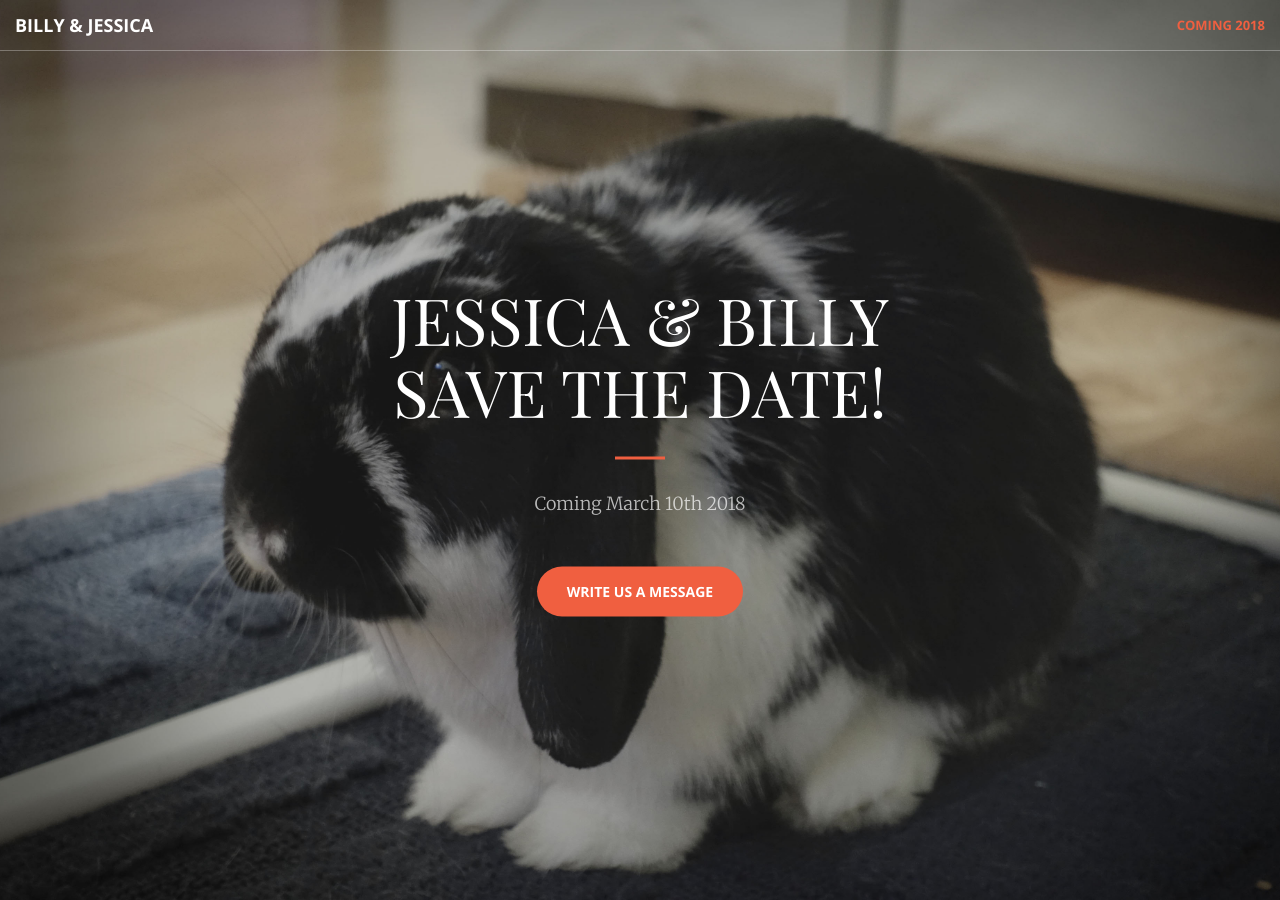
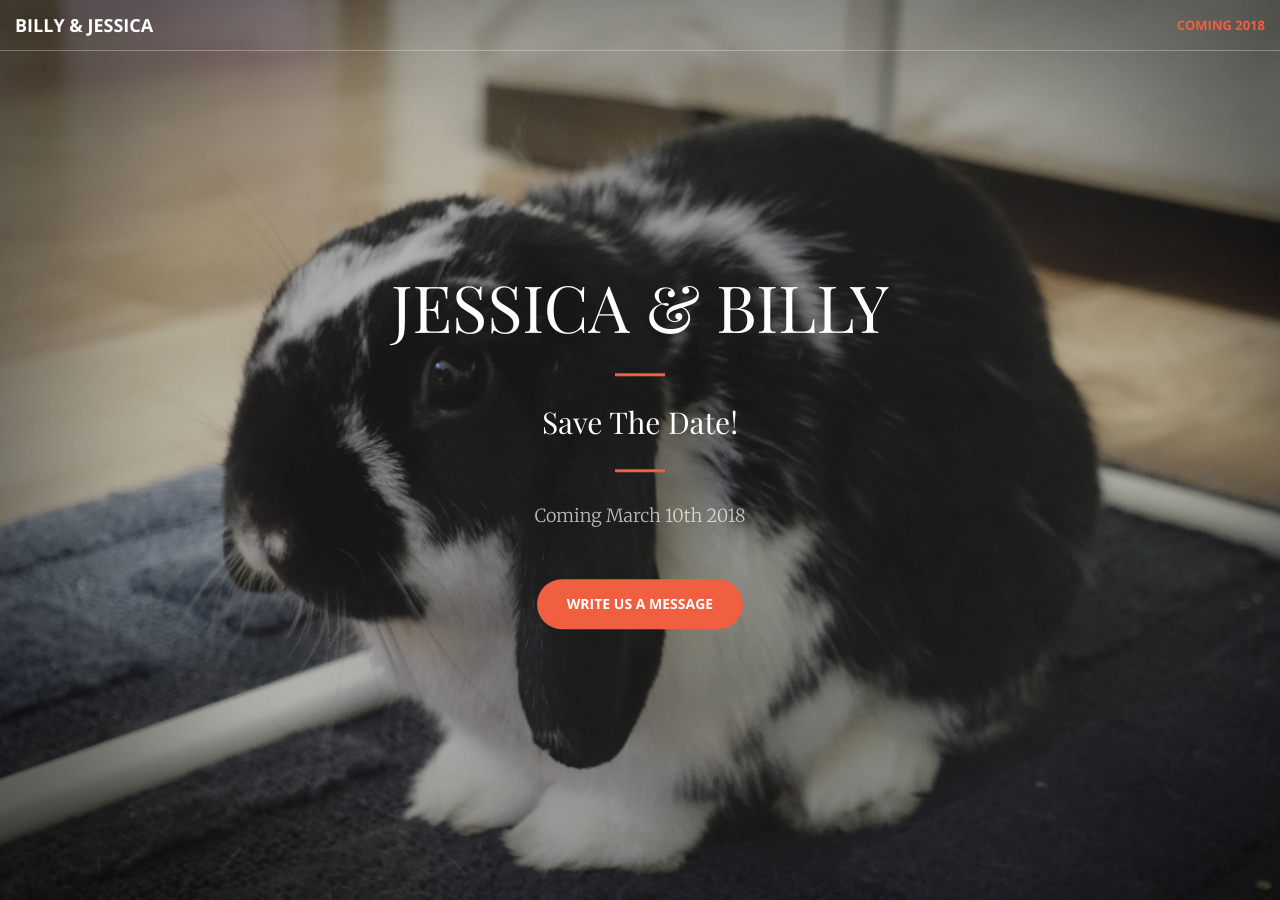
Before and after one commit to notbleh/wed-website, a Jekyll site: the page built from savethedate.html, in a window 1280 px wide and 900 px high. Built offline with Jekyll 4.4.1, drawn with Linux system fonts in a browser that asks for light colours.

Commit message:
Update save-the-date.html

```diff
--- a/_includes/save-the-date.html
+++ b/_includes/save-the-date.html
@@ -2,7 +2,8 @@
     <div class="header-content">
         <div class="header-content-inner">
             <h1>Jessica &amp; Billy</h1>
-            <h1>Save The Date!</h1>
+            <hr>
+            <h2>Save The Date!</h2>
             <hr>
             <p>Coming March 10th 2018</p>
             <a href="#contactus" class="btn btn-primary btn-xl page-scroll">Write us a message</a>
```
